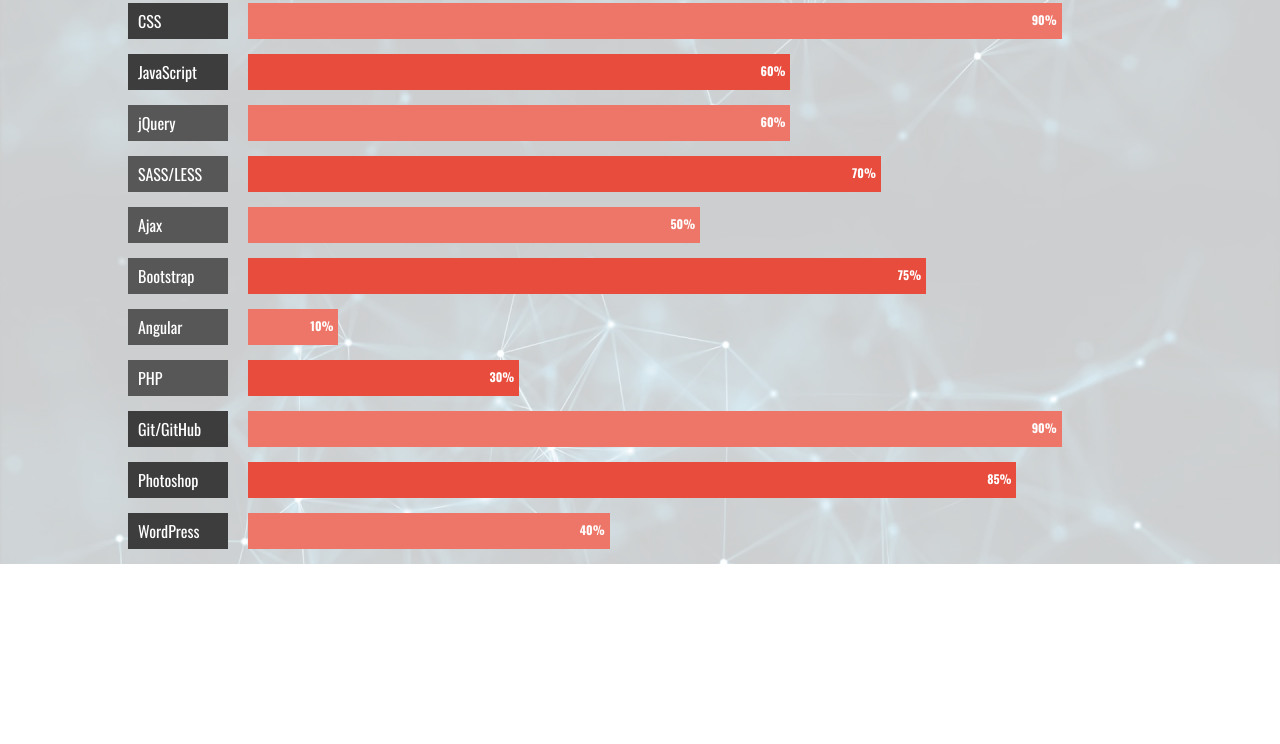
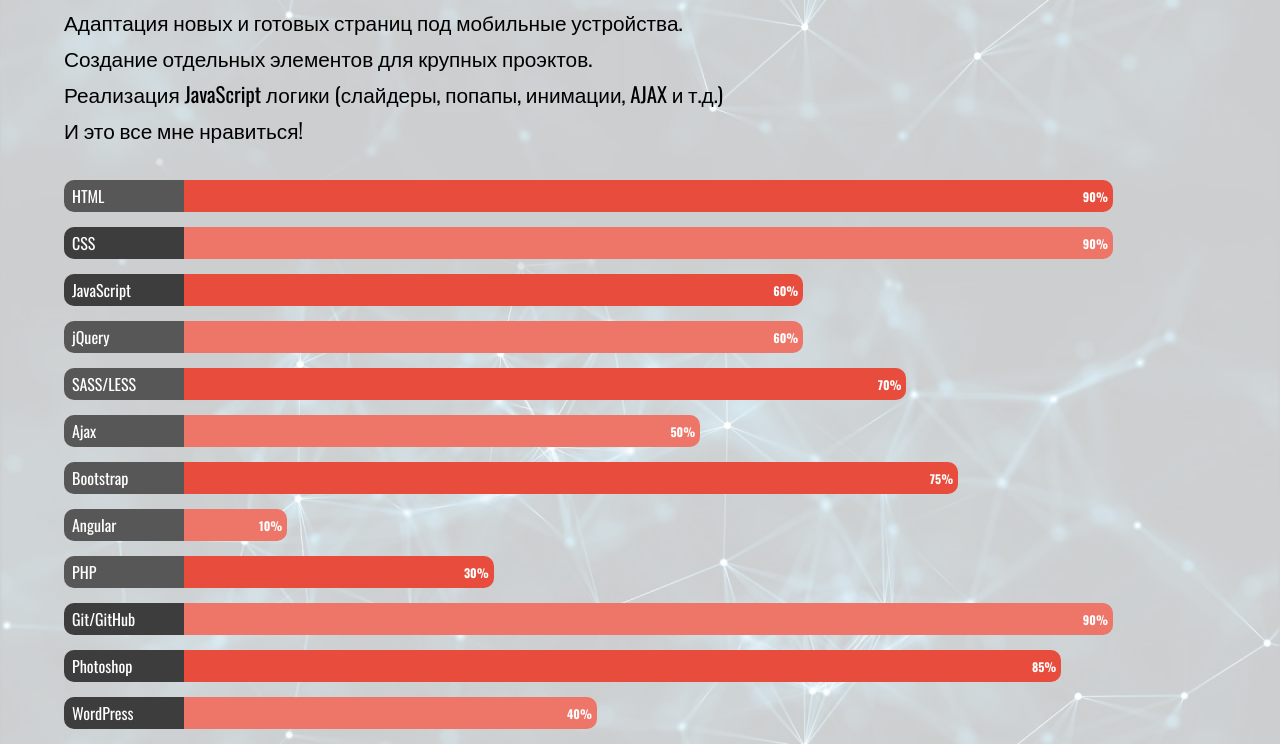
Before and after one commit to lexa-sharm/Portfolio, a plain HTML site: page main-info-skills.html in a window 1280 px wide. Shown: the part 510-1254 px from the top of the page. Before the commit the page ends 1074 px from the top, so only its background shows below. Drawn offline with nearby package versions, Linux system fonts and the light colour scheme.

Commit message:
Portfolio page personal info (add skills and edit page)

```diff
--- a/main-info-skills.html
+++ b/main-info-skills.html
@@ -32,7 +32,7 @@
 					</ul>
 				</div>
 				<div class="personal__name">
-					<h2>Леша Шамрицкий</h2>
+					<h2>Алексей Шамрицкий</h2>
 				</div>
 				<div class="personal__prof">
 					<h1>Front-End developer, HTML-верстальщик</h1>
@@ -49,7 +49,16 @@
 		<div class="container">
 			<div class="main-skills">
 				<h3 class="about-me__head">Мои навыки</h3>
-
+				<div class="about-me__list">
+					<!-- <p>Моими ключевыми навыками являються:</p> -->
+					<ul>
+						<li>Верстка новых WEB-страниц согластно дизайну.</li>
+						<li>Адаптация новых и готовых страниц под мобильные устройства.</li>
+						<li>Создание отдельных элементов для крупных проэктов.</li>
+						<li>Реализация JavaScript логики (слайдеры, попапы, инимации, AJAX и т.д.)</li>
+						<li>И это все мне нравиться!</li>
+					</ul>
+				</div>
 
 				<div class="wrap-skills">
 					<div class="holder">
--- a/scss/_components/_main-info-personal.scss
+++ b/scss/_components/_main-info-personal.scss
@@ -195,8 +195,9 @@
 
 
 .main-content {
-	.about-me {
+	.container {
 		padding: 0 5%;
+	}
 	h3 {
 		font-size: 2.5em;
 		text-align: center;
@@ -223,19 +224,3 @@
 		}
 	}
 }
-}
-
-
-
-/*@media (min-width: 1400px) and (max-width: 1650px) {
-
-	.personal__list {
-		.personal__phone, .personal__location {
-			margin-left: 2%;
-		}
-		.personal__mail, .personal__site {
-			margin-right: 2%;
-		}
-	}
-
-}*/
--- a/scss/_components/_main-info-skills.scss
+++ b/scss/_components/_main-info-skills.scss
@@ -10,19 +10,24 @@
 $dark: #3d3d3d;
 
 
-@mixin transition($transition-property, $transition-time, $method) {
-	-webkit-transition: $transition-property $transition-time $method;
-	-moz-transition: $transition-property $transition-time $method;
-	-ms-transition: $transition-property $transition-time $method;
-	-o-transition: $transition-property $transition-time $method;
-	transition: $transition-property $transition-time $method;
+.main-content {
+	.main-skills {
+		.about-me__list {
+			margin-bottom: 40px;
+			> ul {
+				padding-left: 0;
+				li {
+					list-style: none;
+					margin-bottom: 15px;
+				}
+			}
+		}
+	}
 }
 
 
-
-
 .wrap-skills {
-	width: 80%;
+	width: 100%;
 	margin: 0 auto;
 }
 
@@ -36,21 +41,21 @@
 	margin: 15px 0;
 	color: #fff;
 	position: relative;
-	transition:width 2s, background .2s;
-	-webkit-transform: translate3d(0,0,0);
+	@include transition (all, 2s, ease);
 	clear: both;
+	border-radius: 0 10px 10px 0;
 	&:nth-of-type(2n) {
 		background: lighten($red , 10%);
 	}
 	.label {
-		padding: 10px;
+		padding: 8px;
 		background: $dark;
-		width: 100px;
+		width: 120px;
 		display: inline-block;
 		position: relative;
 		margin-left: -120px;
 		z-index: 2;
-
+		border-radius: 10px 0 0 10px;
 		&.light {
 			background: lighten($dark , 10% );
 		}
--- a/scss/_components/_responsive.scss
+++ b/scss/_components/_responsive.scss
@@ -74,7 +74,7 @@
 			opacity: 1;
 		}
 	}
-	.modal .content {
+	.modal-info .content {
 		width: 80%;
 	}
 	.outer {
--- a/scss/_components/_sectoin-grid-header.scss
+++ b/scss/_components/_sectoin-grid-header.scss
@@ -26,7 +26,7 @@
 	}
 	.grid-3d-item__photo + .grid-3d-item__descp {
 		h3 {
-			font-size: 1.7em;
+			font-size: 1.5em;
 			margin-top: 10%;
 		}
 		h1 {
```
Also changed, not shown: index.html (+2 -2 lines), main-info-personal.html (+1 -1 lines), css/style.css. Lines whose indentation alone changed are shown as unchanged.
